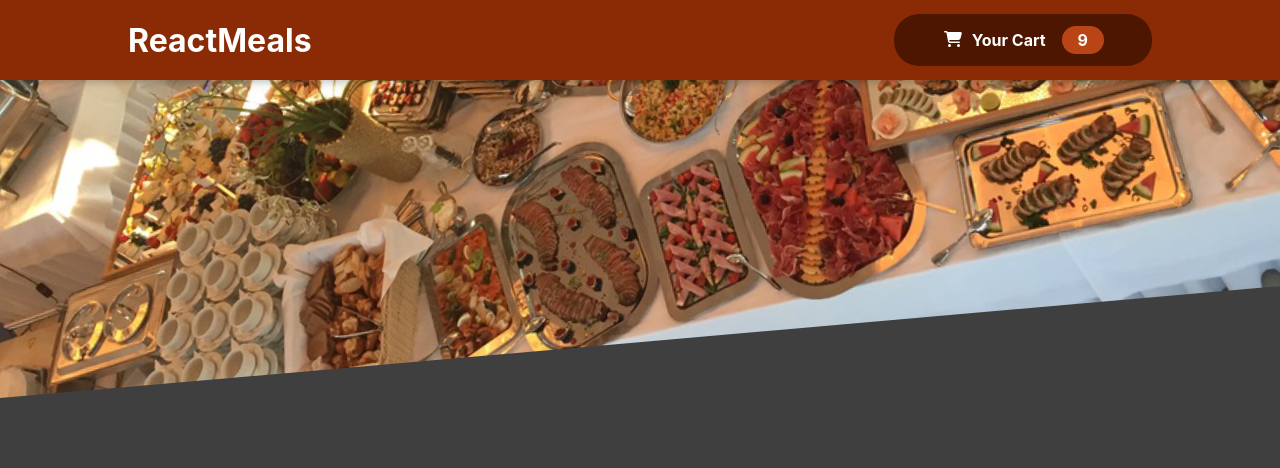
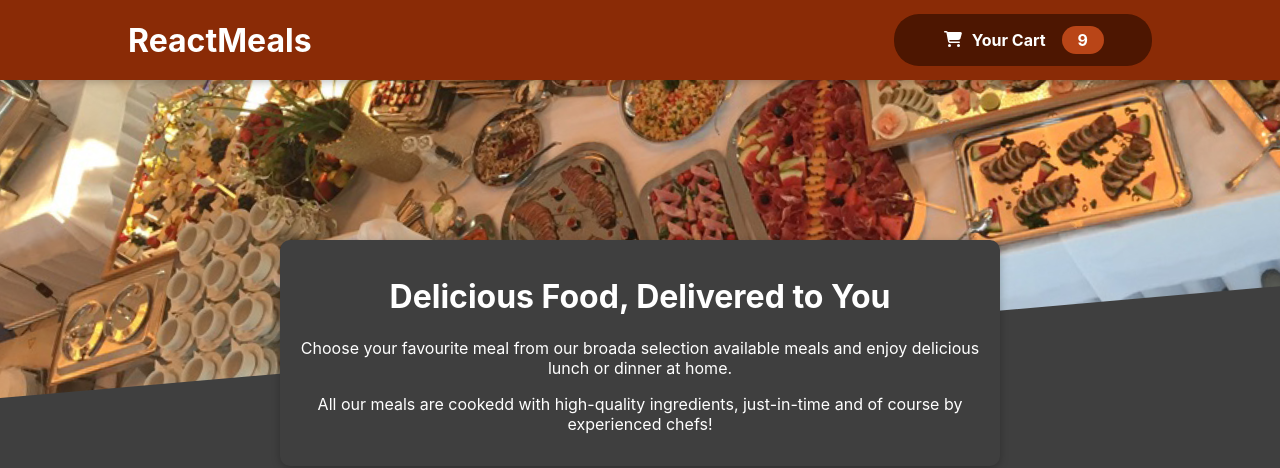
Before and after one commit to godseye1310/resturant-site-reactapp, a React (Create React App) app: page / in a window 1280 px wide. Shown: the top 468 px of the page. Built offline with nearby package versions, Linux system fonts and the light colour scheme.

Commit message:
Meals moal component

```diff
--- a/src/App.js
+++ b/src/App.js
@@ -1,10 +1,12 @@
 import React from "react";
 import Header from "./components/Layout/Header";
+import MealsModal from "./components/Meals/MealsModal";
 
 function App() {
 	return (
 		<div>
 			<Header />
+			<MealsModal />
 		</div>
 	);
 }
--- /dev/null
+++ b/src/components/Meals/MealsModal.js
@@ -0,0 +1,25 @@
+import React from "react";
+import classes from "./MealsModal.module.css";
+import Card from "../UI/Card";
+
+const MealsModal = () => {
+	return (
+		<Card className={classes.mealDesc}>
+			<header>
+				<h1>Delicious Food, Delivered to You</h1>
+			</header>
+			<div>
+				<p>
+					Choose your favourite meal from our broada selection available meals and enjoy
+					delicious lunch or dinner at home.
+				</p>
+				<p>
+					All our meals are cookedd with high-quality ingredients, just-in-time and of
+					course by experienced chefs!
+				</p>
+			</div>
+		</Card>
+	);
+};
+
+export default MealsModal;
--- /dev/null
+++ b/src/components/Meals/MealsModal.module.css
@@ -0,0 +1,16 @@
+.mealDesc {
+	background-color: #383838;
+	color: white;
+	text-align: center;
+	margin: auto;
+	padding: 1rem;
+
+	max-width: 45rem;
+	width: 90%;
+	margin-top: -10rem;
+
+	position: relative;
+
+	border-radius: 15px;
+	box-shadow: 0 1px 18px 10px rgba(0, 0, 0, 0.25);
+}
--- /dev/null
+++ b/src/components/UI/Card.js
@@ -0,0 +1,9 @@
+import React from "react";
+import classes from "./Card.module.css";
+
+const Card = (props) => {
+	// const newclass = classes.card + " " + props.className;
+	return <div className={`${classes.card} ${props.className}`}>{props.children}</div>;
+};
+
+export default Card;
--- /dev/null
+++ b/src/components/UI/Card.module.css
@@ -0,0 +1,6 @@
+.card {
+	/* background: white; */
+	background-color: #3f3f3f;
+	box-shadow: 0 2px 8px rgba(0, 0, 0, 0.26);
+	border-radius: 10px;
+}
```
